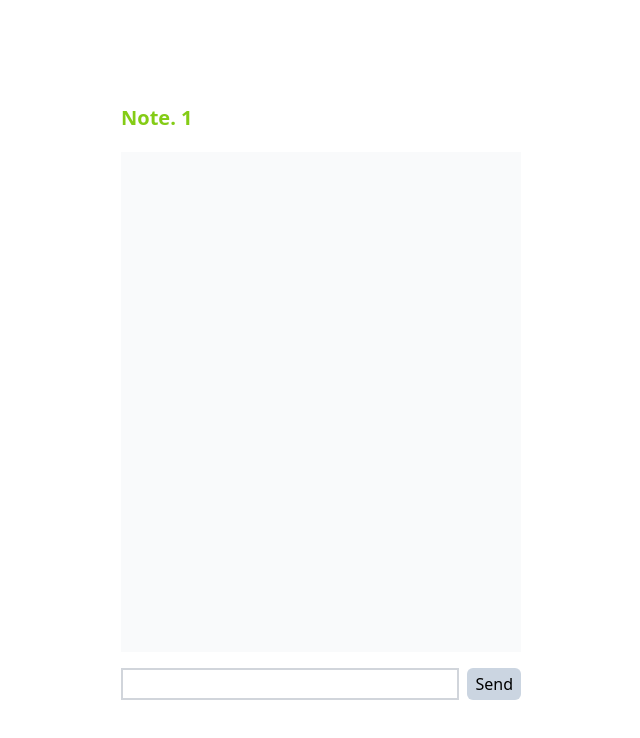
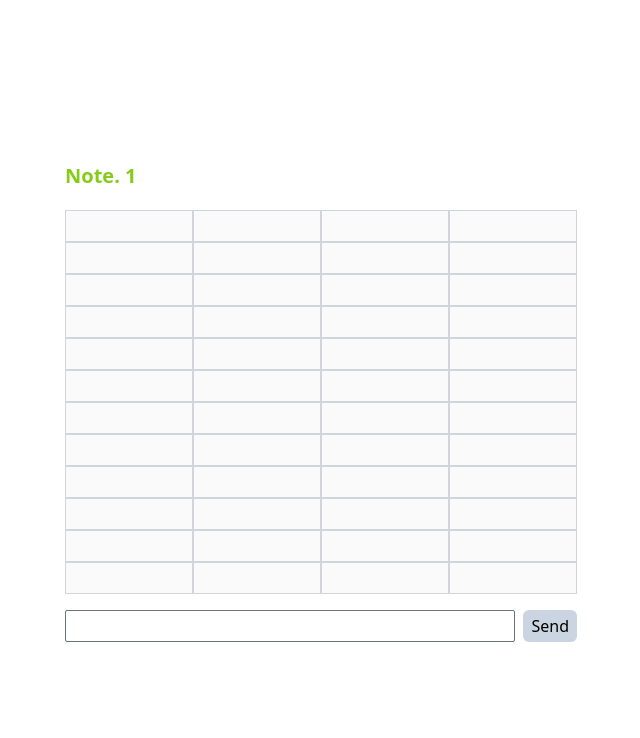
Before and after one commit to knock-version-1-0/frontend, a Next.js app: page /note/1 in a window 1280 px wide. Shown: the top 738 px of the page, without its empty margins (319-959 px from the left). Built offline with nearby package versions, Linux system fonts and the light colour scheme.

Commit message:
Feat: Note wireframe

```diff
--- /dev/null
+++ b/constants/note.constant.ts
@@ -0,0 +1,2 @@
+export const COR_NUM = 4;
+export const ROW_NUM = 12;
--- a/pages/api/hello.ts
+++ /dev/null
@@ -1,13 +0,0 @@
-// Next.js API route support: https://nextjs.org/docs/api-routes/introduction
-import type { NextApiRequest, NextApiResponse } from 'next'
-
-type Data = {
-  name: string
-}
-
-export default function handler(
-  req: NextApiRequest,
-  res: NextApiResponse<Data>
-) {
-  res.status(200).json({ name: 'John Doe' })
-}
--- a/pages/note/[noteId].tsx
+++ b/pages/note/[noteId].tsx
@@ -1,13 +1,17 @@
 import React from "react"
 import { NextPage } from "next"
 import { useRouter } from "next/router"
+import { COR_NUM, ROW_NUM } from "@/constants/note.constant"
 
 const Note: NextPage = () => {
+
   const router = useRouter()
   const noteId = router.query.noteId as string
 
   const [text, setText] = React.useState<string>('')
-  const [keywords, setKeywords] = React.useState<String[]>([])
+  const [keywords, setKeywords] = React.useState<string[]>(
+    [...Array(COR_NUM * ROW_NUM)].map(() => '')
+  )
 
   React.useEffect(() => {
     setText("")
@@ -19,25 +23,38 @@ const Note: NextPage = () => {
 
   const handleSubmit = (e: React.FormEvent<HTMLFormElement>) => {
     e.preventDefault()
-    setKeywords([...keywords, text])
+    const index = keywords.findIndex(str => str === '')
+
+    if (index >= 0) {
+      const cp = [...keywords]
+      cp[index] = text
+      setKeywords(cp)
+    }
+  }
+
+  const removekeyword = (index: number) => {
+    const cp = [...keywords]
+    cp[index] = ''
+    setKeywords(cp)
   }
 
   return (
-    <div className="flex flex-col justify-center h-screen">
-      <div className="mx-auto w-[400px]">
+    <div className="flex flex-col justify-center h-screen mb-24">
+      <div className="mx-auto">
         <h1 className="text-xl font-bold text-lime-500 py-1">Note. {noteId}</h1>
-        <div className="w-full h-[500px] bg-gray-50 my-4">
+        <div className={`grid grid-cols-4 grid-rows-8 my-4`}>
           {
-            keywords.map((keyword, index) => (
+            keywords.map((keyword, index: number) => (
               <Keyword
                 inputValue={keyword}
                 key={index}
+                onClick={() => { removekeyword(index) }}
               ></Keyword>
             ))
           }
         </div>
         <form className="flex flex-row w-full justify-between space-x-2" onSubmit={handleSubmit}>
-          <input className="relative w-full border-2 border-gray-300" type="text" value={text} onChange={handleChange}/>
+          <input className="relative w-full border border-gray-500 rounded-sm outline-none px-1.5" type="text" value={text} onChange={handleChange}/>
           <button className="px-2 py-1 bg-slate-300 rounded-md" type="submit">
             Send
           </button>
@@ -47,12 +64,14 @@ const Note: NextPage = () => {
   )
 }
 
-const Keyword = (props: {inputValue: String}) => {
+const Keyword = (props: {inputValue: string; onClick: () => void}) => {
   return (
-    <div className="py-2 bg-red-200">
-      <span className="text-lg">{props.inputValue}</span>
+    <div className={`w-32 h-8 px-1.5 bg-zinc-50 border border-gray-${props.inputValue ? 500 : 300} text-center cursor-pointer`}
+      onClick={props.onClick}
+    >
+      <p className="truncate text-md">{props.inputValue}</p>
     </div>
   )
 }
 
-export default Note;
+export default Note
```
